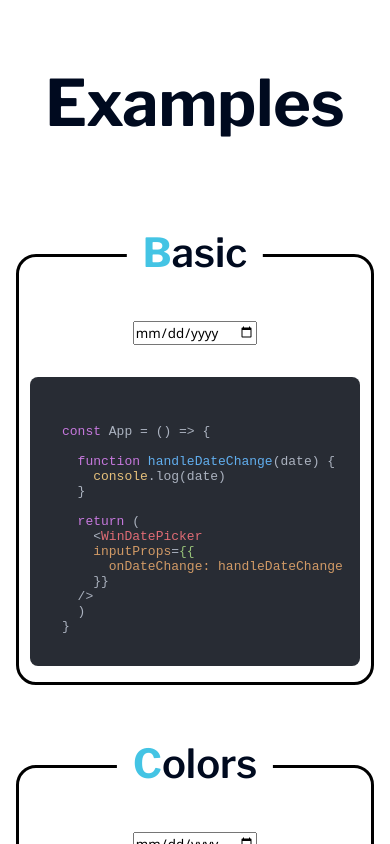
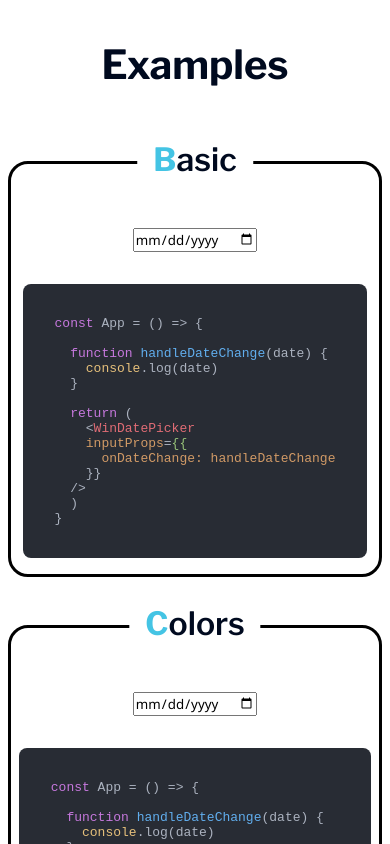
Before and after one commit to david-mi/React_WinDatepicker, a React (Vite) app: page / in a window 390 px wide. Shown: the top 844 px of the page. Built offline with nearby package versions, Linux system fonts and the light colour scheme.

Commit message:
style: improve examples spacings and responsive

```diff
--- a/src/app/Documentation/Examples/Basic/Basic.tsx
+++ b/src/app/Documentation/Examples/Basic/Basic.tsx
@@ -3,7 +3,7 @@ import { atomOneDark } from 'react-syntax-highlighter/dist/esm/styles/hljs';
 import { WinDatePicker } from "../../../../lib";
 import type { OnDateChange } from "../../../../lib";
 
-const code = `
+const code = `\
 const App = () => {
 
   function handleDateChange(date) {
--- a/src/app/Documentation/Examples/CustomColors/CustomColors.tsx
+++ b/src/app/Documentation/Examples/CustomColors/CustomColors.tsx
@@ -3,7 +3,7 @@ import { atomOneDark } from 'react-syntax-highlighter/dist/esm/styles/hljs';
 import { WinDatePicker } from "../../../../lib";
 import type { OnDateChange } from "../../../../lib";
 
-const code = `
+const code = `\
 const App = () => {
 
   function handleDateChange(date) {
--- a/src/app/Documentation/Examples/Range/Range.tsx
+++ b/src/app/Documentation/Examples/Range/Range.tsx
@@ -3,7 +3,7 @@ import { atomOneDark } from 'react-syntax-highlighter/dist/esm/styles/hljs';
 import { WinDatePicker } from "../../../../lib";
 import type { OnDateChange } from "../../../../lib";
 
-const code = `
+const code = `\
 const App = () => {
 
   const today = new Date();
--- a/src/app/Documentation/Examples/examples.css
+++ b/src/app/Documentation/Examples/examples.css
@@ -3,14 +3,15 @@
   display: flex;
   flex-direction: column;
   align-items: center;
-  gap: 5rem;
-  padding: 4rem 1rem;
+  gap: clamp(3rem, 10vw, 5rem);
+  padding-block: clamp(2.5rem, 4vw, 4rem);
+  padding-inline: clamp(0.2rem, 2vw, 1rem);
   margin-left: 200px;
 }
 
 .examples-title {
-  font-size: 4rem;
-  margin-bottom: 2rem;
+  font-size: clamp(2.5rem, 5vw, 4rem);
+  margin-bottom: clamp(1.5rem, 3vw, 2rem);
   color: rgb(0, 10, 31);
 }
 
@@ -25,7 +26,7 @@
   border-radius: 20px;
   justify-content: space-between;
   gap: 2rem;
-  padding-inline: 2rem;
+  padding-inline: clamp(0.5rem, 2vw, 2rem);
 }
 
 .example div {
@@ -38,7 +39,7 @@
 
 .example-title {
   color: rgb(0, 10, 31);
-  font-size: 2.5rem;
+  font-size: clamp(2rem, 3vw, 2.5rem);
   font-weight: 600;
   position: absolute;
   top: -5px;
@@ -56,7 +57,7 @@
 
 .example-code {
   max-width: 550px;
-  min-width: 330px;
+  min-width: 200px;
   display: flex;
   padding: 2rem !important;
   height: fit-content;
```
